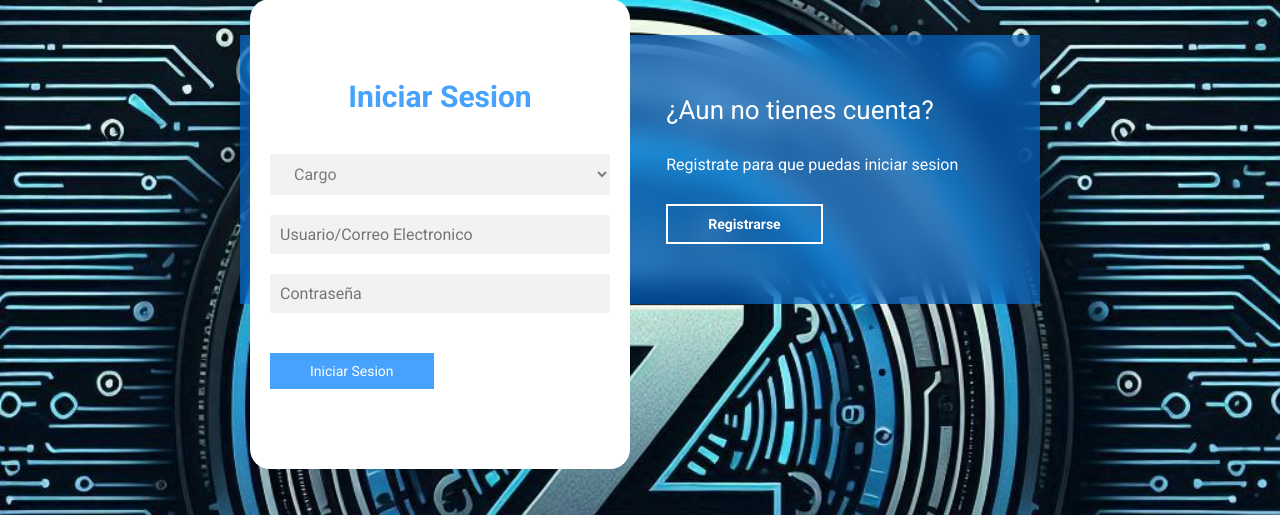
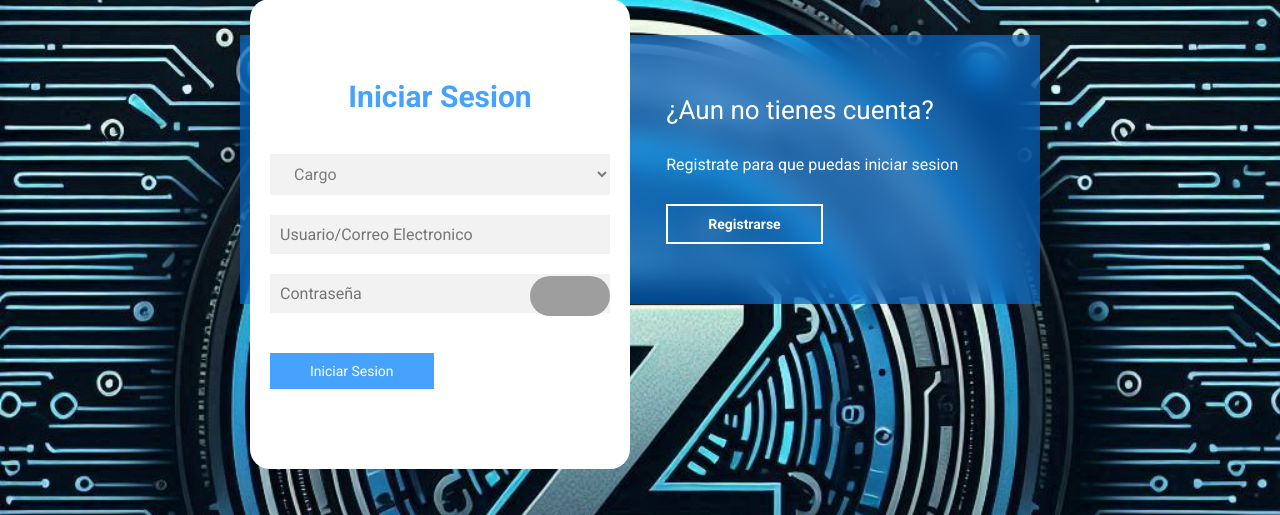
Before and after one commit to Mamorenobob/TecnoODA-2024-2875232, a PHP site: page / in a window 1280 px wide. Shown: the part 185-700 px from the top of the page. Run offline with PHP 8.4, Linux system fonts and the light colour scheme; data that the repository does not hold is empty; grey boxes are pictures that could not be loaded.

Commit message:
Update index.php

```diff
--- a/View/index.php
+++ b/View/index.php
@@ -25,7 +25,7 @@
 <link href="https://fonts.googleapis.com/css2?family=Roboto:ital,wght@0,100;0,300;0,400;0,500;0,700;0,900;1,100;1,300;1,400;1,500;1,700;1,900&display=swap" rel="stylesheet">
     <link rel="stylesheet" href="../Model/Css/Style.css">
     <style>
-        /* Estilos para ocultar los controles en los inputs de tipo number */
+        /* Ocultar los botones de incremento/decremento en los inputs de tipo number */
         input[type="number"]::-webkit-inner-spin-button,
         input[type="number"]::-webkit-outer-spin-button {
             -webkit-appearance: none;
@@ -66,7 +66,13 @@
                         ?>
                     </select>
                     <input type="text"  name="Usuario" placeholder="Usuario/Correo Electronico" required>
-                    <input type="password" name="contrasenia" placeholder="Contraseña" required>
+                    <div class="pw">
+                       <input type="password" name="contrasenia" id="contrasena" placeholder="Contraseña" required autocomplete="off">
+                       <img id="imagenOjo1" src="../Images/Ojo1.png" height="40px" width="5px"
+                        style="position: absolute; top: 61%; right: 10px; transform: translateY(-50%); cursor: pointer;"
+                        onmousedown="mostrarContrasena()"
+                        onmouseup="ocultarContrasena()">
+                    </div>
                     <button>Iniciar Sesion</button>
                 </form>
                 <form method="POST" action="registro.php" class="formulario__register">
@@ -95,8 +101,8 @@
                     <input type="number" name="Tel" placeholder="Teléfono" required>
                     <div class="pw">
                        <input type="password" name="pw" id="contrasena" placeholder="Contraseña" required autocomplete="off">
-                       <img id="imagenOjo" src="../Images/"
-                        style=" height: 40px;; width:5px;position: absolute; top: 77.5%; right: 10px; transform: translateY(-50%); cursor: pointer;"
+                       <img id="imagenOjo" src="../Images/Ojo1.png" height="40px" width="5px"
+                        style="position: absolute; top: 77.5%; right: 10px; transform: translateY(-50%); cursor: pointer;"
                         onmousedown="mostrarContrasena()"
                         onmouseup="ocultarContrasena()">
                     </div>
@@ -117,14 +123,17 @@
 <script>
     let contrasenaInput = document.getElementById("contrasena");
     let imagenOjo = document.getElementById("imagenOjo");
+    let imagenOjo1 = document.getElementById("imagenOjo1");
 
     function mostrarContrasena() {
         contrasenaInput.type = "text";
-        imagenOjo.src = "Images/OjoAbierto.jpeg"; // Cambia la imagen al presionar
+        imagenOjo.src = "../Images/Ojo2.png"; // Cambia la imagen al presionar
+        imagenOjo1.src = "../Images/Ojo2.png";
     }
 
     function ocultarContrasena() {
         contrasenaInput.type = "password";
-        imagenOjo.src = "Images/OjoCerrado.jpeg"; // Cambia la imagen al soltar
+        imagenOjo.src = "../Images/Ojo1.png"; // Cambia la imagen al soltar
+        imagenOjo1.src = "../Images/Ojo1.png";
 }
 </script>
```
Lines whose indentation alone changed are shown as unchanged.
